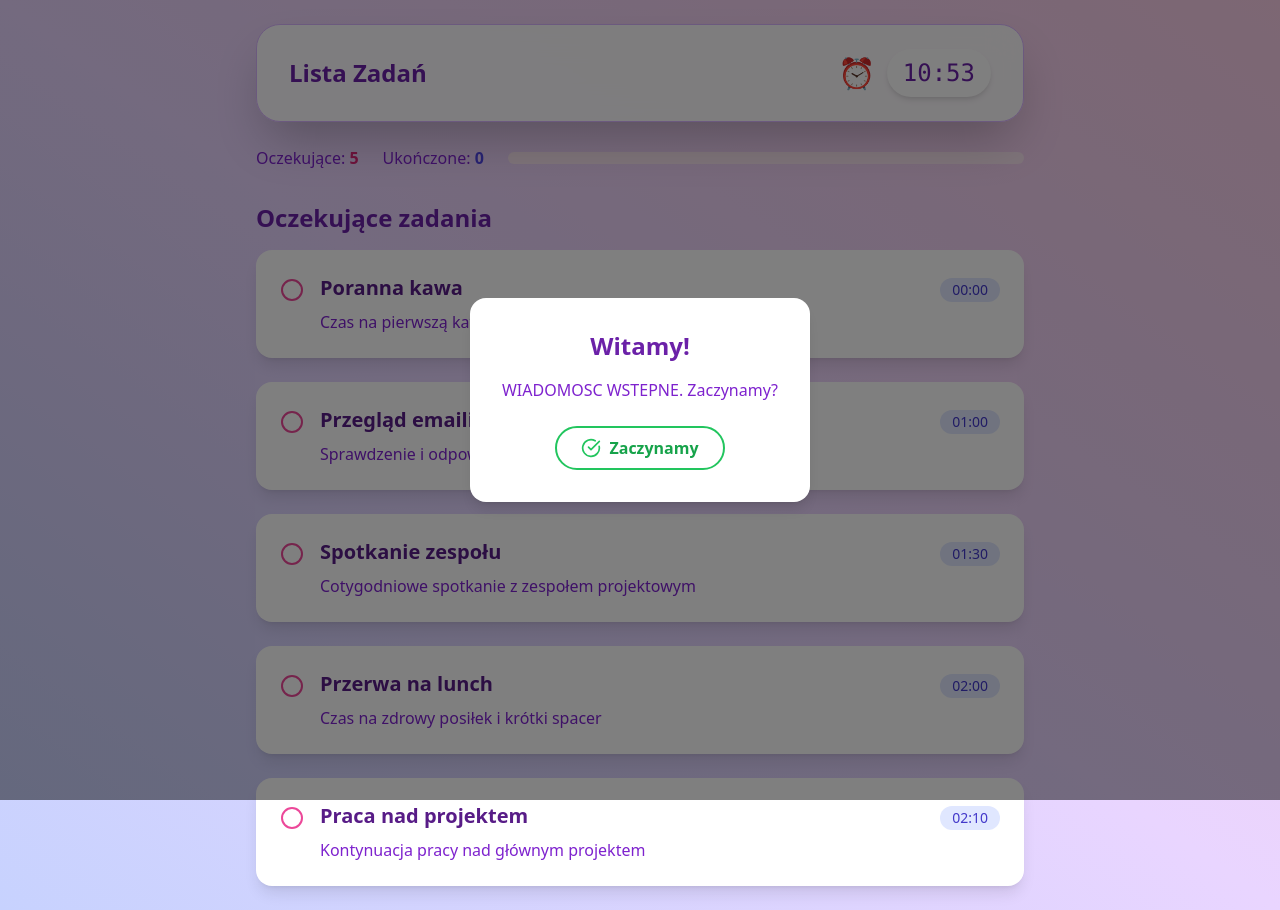
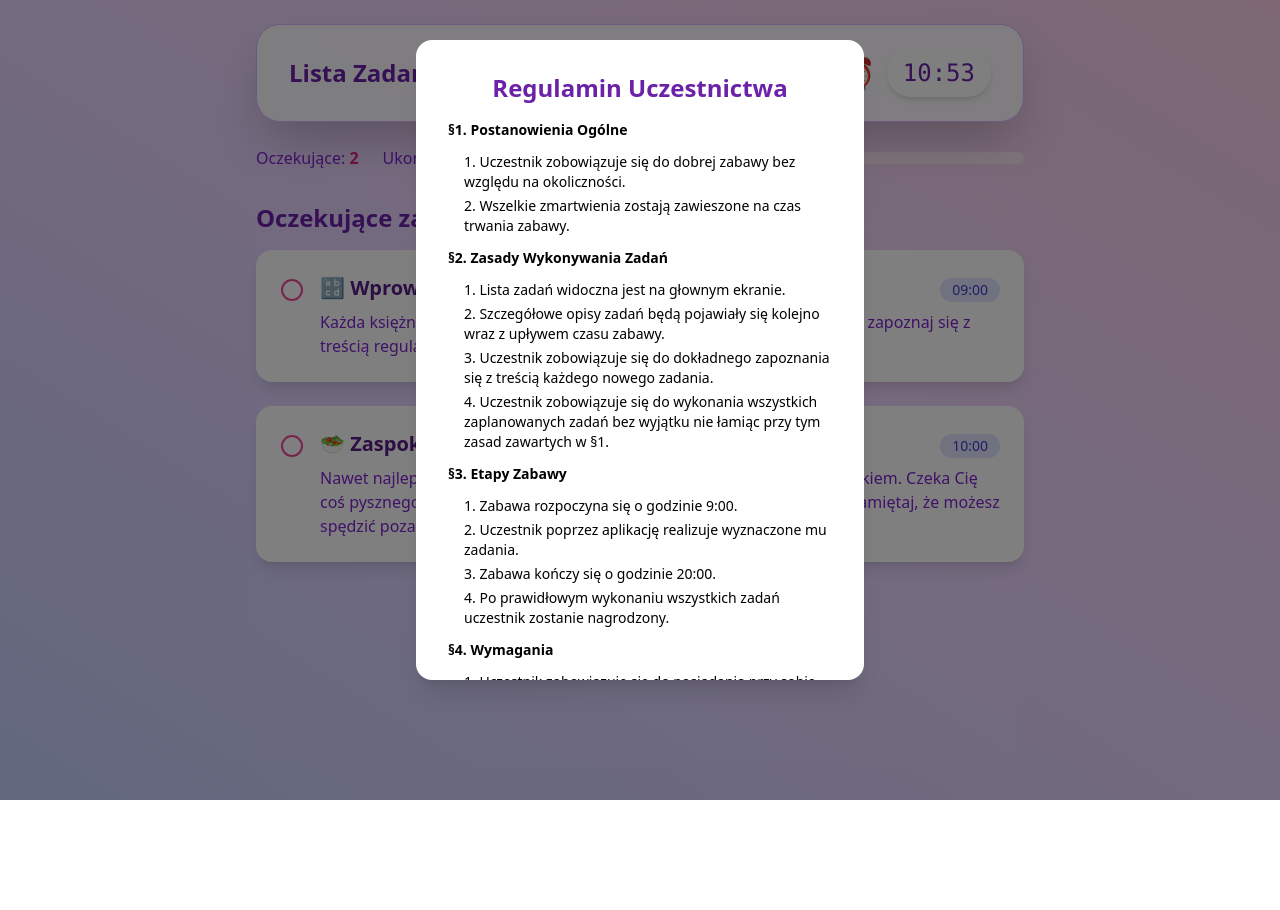
Before and after one commit to qiotrek/BrthApp, a React (Vite) app: page / in a window 1280 px wide. After the commit the page ends 800 px from the top, so only its background shows below. Built offline with nearby package versions, Linux system fonts and the light colour scheme.

Commit message:
Dodanie wszystkich opisów i tekstów

```diff
--- a/src/App.tsx
+++ b/src/App.tsx
@@ -12,14 +12,72 @@ interface Task {
 
 
 const initialTasks: Task[] = [
-  { id: 1, title: 'Poranna kawa', description: 'Czas na pierwszą kawę dnia i sprawdzenie wiadomości', time: '00:00', completed: false, visible: false },
-  { id: 2, title: 'Przegląd emaili', description: 'Sprawdzenie i odpowiedź na ważne emaile', time: '01:00', completed: false, visible: false },
-  { id: 3, title: 'Spotkanie zespołu', description: 'Cotygodniowe spotkanie z zespołem projektowym', time: '01:30', completed: false, visible: false },
-  { id: 4, title: 'Przerwa na lunch', description: 'Czas na zdrowy posiłek i krótki spacer', time: '02:00', completed: false, visible: false },
-  { id: 5, title: 'Praca nad projektem', description: 'Kontynuacja pracy nad głównym projektem', time: '02:10', completed: false, visible: false },
-  { id: 6, title: 'Przegląd dnia', description: 'Podsumowanie wykonanych zadań i planowanie na jutro', time: '17:00', completed: false, visible: false },
-  { id: 7, title: 'Czas na relaks', description: 'Moment na odpoczynek i hobby', time: '19:00', completed: false, visible: false },
+  {
+    id: 1,
+    title: '🔡 Wprowadzenie',
+    description: 'Każda księżniczka musi znać zasady panujące w jej królestwie. Dokładnie zapoznaj się z treścią regulaminu i zaakceptuj go.',
+    time: '09:00',
+    completed: false,
+    visible: false
+  },
+  {
+    id: 2,
+    title: '🥗 Zaspokój swój głód I',
+    description: 'Nawet najlepszym księżniczkom trudno świecić blaskiem z pustym żołądkiem. Czeka Cię coś pysznego w miłym towarzystwie. Przygotuj się do wyjścia z domu i pamiętaj, że możesz spędzić poza domem niemal cały dzień.',
+    time: '10:00',
+    completed: false,
+    visible: false
+  },
+  {
+    id: 3,
+    title: '👑 Poczuj się jak księżniczka I',
+    description: 'Piękna fryzura to podstawa, by wzbudzać zachwyt. Wybierz dowolną stylizację włosów, a twój nadworny stylista posttara się spełnić twoje oczekiwania. O 11:30 zgłoś się do DM Studio przy ul. Andriolliego 40 i zapytaj o Małgosię.',
+    time: '11:30',
+    completed: false,
+    visible: false
+  },
+  {
+    id: 4,
+    title: '☕ Przerwa na lunch',
+    description: 'Każda księżniczka zasługuje na chwilę wytchnienia po ciężkiej pracy. O wyznaczonej godzinie zaczekaj pod salonem stylisty. Podjedzie pod Ciebie karoca, wiec złap oddech i posil się przed kolejnymi wyzwaniami.',
+    time: '13:00',
+    completed: false,
+    visible: false
+  },
+  {
+    id: 5,
+    title: '👑 Poczuj się jak księżniczka II',
+    description: 'Nadworny doradca czeka, by pomóc wybrać suknię godną królewskiej postaci - efektowną, a zarazem wygodną. Możesz zabrać ją ze sobą lub od razu w niej pozostać.',
+    time: '14:30',
+    completed: false,
+    visible: false
+  },
+  {
+    id: 6,
+    title: '👑 Poczuj się jak księżniczka III',
+    description: 'Oszałamiająca fryzura i wyjątkowa suknia zasługują na uwiecznienie. Przygotuj się na sesję zdjęciową, która podkreśli twoje wewnętrzne piękno. Miejsce spotkania: [TU WPISZ ADRES]. Nie spóźnij się!',
+    time: '17:00',
+    completed: false,
+    visible: false
+  },
+  {
+    id: 7,
+    title: '🥗 Zaspokój swój głód II',
+    description: 'Kończy się inicjacja księżniczki - czas na królewską ucztę. Jak wiadomo każda księżniczka potrzebuje swojego księcia z bajki. Przygotuj się na jego przybycie.',
+    time: '18:30',
+    completed: false,
+    visible: false
+  },
+  {
+    id: 8,
+    title: '❤️ Nagroda',
+    description: 'Gratulacje! Przeszłaś samą siebie. Teraz czas zabłysnąć przed poddanymi i wyprawić przyjęcie ku własnej czci.',
+    time: '20:30',
+    completed: false,
+    visible: false
+  },
 ];
+
 
 const getCurrentTime = (): string => new Date().toTimeString().slice(0, 5);
 
@@ -33,6 +91,7 @@ export default function App() {
   const [tasks, setTasks] = useState<Task[]>([]);
   const [currentTime, setCurrentTime] = useState<string>(getCurrentTime());
   const [showModal, setShowModal] = useState<boolean>(false);
+  const [regulationsAccepted, setRegulationsAccepted] = useState(false);
 
   // Check first visit
   useEffect(() => {
@@ -66,6 +125,7 @@ export default function App() {
   };
 
   const handleStart = () => {
+    if (!regulationsAccepted) return;
     localStorage.setItem('hasVisited', 'true');
     setShowModal(false);
   };
@@ -79,17 +139,65 @@ export default function App() {
   return (
     <div className="relative min-h-screen bg-gradient-to-tr from-indigo-200 via-purple-200 to-pink-200 p-6">
       {/* Welcome Modal */}
-      {showModal && (
-        <div className="fixed inset-0 bg-black bg-opacity-50 flex items-center justify-center z-50">
-          <div className="bg-white rounded-2xl p-8 max-w-sm text-center shadow-lg">
-            <h2 className="text-2xl font-bold text-purple-800 mb-4">Witamy!</h2>
-            <p className="text-purple-700 mb-6">WIADOMOSC WSTEPNE. Zaczynamy?</p>
+            {showModal && (
+  <div className="fixed inset-0 bg-black bg-opacity-50 flex items-start justify-center overflow-y-auto z-50 pt-10">
+    <div className="bg-white rounded-2xl p-8 max-w-md w-full max-h-[80vh] overflow-y-auto text-left shadow-xl">
+      <h2 className="text-2xl font-bold text-purple-800 mb-4 text-center">
+        Regulamin Uczestnictwa
+      </h2>
+      <div className="text-black text-sm mb-4 space-y-3">
+              <p className="font-semibold">&sect;1. Postanowienia Ogólne</p>
+              <ul className="list-decimal list-inside ml-4 space-y-1">
+                <li>Uczestnik zobowiązuje się do dobrej zabawy bez względu na okoliczności.</li>
+                <li>Wszelkie zmartwienia zostają zawieszone na czas trwania zabawy.</li>
+              </ul>
+              <p className="font-semibold">&sect;2. Zasady Wykonywania Zadań</p>
+              <ul className="list-decimal list-inside ml-4 space-y-1">
+                <li>Lista zadań widoczna jest na głownym ekranie.</li>
+                <li>Szczegółowe opisy zadań będą pojawiały się kolejno wraz z upływem czasu zabawy.</li>
+                <li>Uczestnik zobowiązuje się do dokładnego zapoznania się z treścią każdego nowego zadania.</li>
+                <li>Uczestnik zobowiązuje się do wykonania wszystkich zaplanowanych zadań bez wyjątku nie łamiąc przy tym zasad zawartych w &sect;1.</li>
+              </ul>
+              <p className="font-semibold">&sect;3. Etapy Zabawy</p>
+              <ul className="list-decimal list-inside ml-4 space-y-1">
+                <li>Zabawa rozpoczyna się o godzinie 9:00.</li>
+                <li>Uczestnik poprzez aplikację realizuje wyznaczone mu zadania.</li>
+                <li>Zabawa kończy się o godzinie 20:00.</li>
+                <li>Po prawidłowym wykonaniu wszystkich zadań uczestnik zostanie nagrodzony.</li>
+              </ul>
+              <p className="font-semibold">&sect;4. Wymagania</p>
+              <ul className="list-decimal list-inside ml-4 space-y-1">
+                <li>Uczestnik zobowiązuje się do posiadania przy sobie telefonu komórkowego na czas trwania zabawy na którym będzie odchaczał wykonane zadania oraz otrzymywał powiadomienia o nowych zadaniach.</li>
+                <li>Uczestnik zobowiązuje się do posiadania przy sobie wizytówki dostarczonej w kopercie. Może być przydatna do ponownego powrotu na stronę.</li>
+                <li>Uczestnik napotkając jakiekolwiek trudności podczas trwania całej zabawy zobowiązuje się do niezwłocznego powiadomienia organizatora o zaistniałym problemie za pomocą wiadomosci SMS pod numer wskazany na wizytówce.</li>
+              </ul>
+              <p className="font-semibold">&sect;5. Oświadczenie</p>
+              <ul className="list-decimal list-inside ml-4 space-y-1">
+                <li>Uczestnik potwierdza, że roumie humorystyczny zamysł niniejszego regulaminu.</li>
+                <li>Uczestnik potwierdza, że rozumie iż niniejszy regulamin jest wyświetlany jednorazowo</li>
+                <li>Uczestnik potwierdza wykoanie screenów niniejszego regulaminu, w celu uzyskania możliwości powrotu do jego treści w galerii telefonu.</li>
+              </ul>
+            </div>
+            <label className="flex items-center gap-3 text-sm text-black mb-6">
+              <input
+                type="checkbox"
+                checked={regulationsAccepted}
+                onChange={e => setRegulationsAccepted(e.target.checked)}
+                className="w-5 h-5 text-green-600 border-2 border-gray-300 rounded-md focus:ring-green-500 focus:outline-none"
+              />
+              Zapoznałem(-am) się z regulaminem i akceptuję jego warunki
+            </label>
             <button
               onClick={handleStart}
-              className="inline-flex items-center gap-2 border-2 border-green-500 rounded-full px-6 py-2 hover:bg-green-50 transition"
+              disabled={!regulationsAccepted}
+              className={`inline-flex items-center gap-2 border-2 rounded-full px-6 py-2 transition w-full justify-center ${
+                regulationsAccepted
+                  ? 'border-green-500 hover:bg-green-50 text-green-600 font-semibold'
+                  : 'border-gray-300 text-gray-400 cursor-not-allowed'
+              }`}
             >
-              <CheckCircle className="w-5 h-5 text-green-500" />
-              <span className="text-green-600 font-semibold">Zaczynamy</span>
+              <CheckCircle className={`w-5 h-5 ${regulationsAccepted ? 'text-green-500' : 'text-gray-400'}`} />
+              Zaczynamy
             </button>
           </div>
         </div>
```
